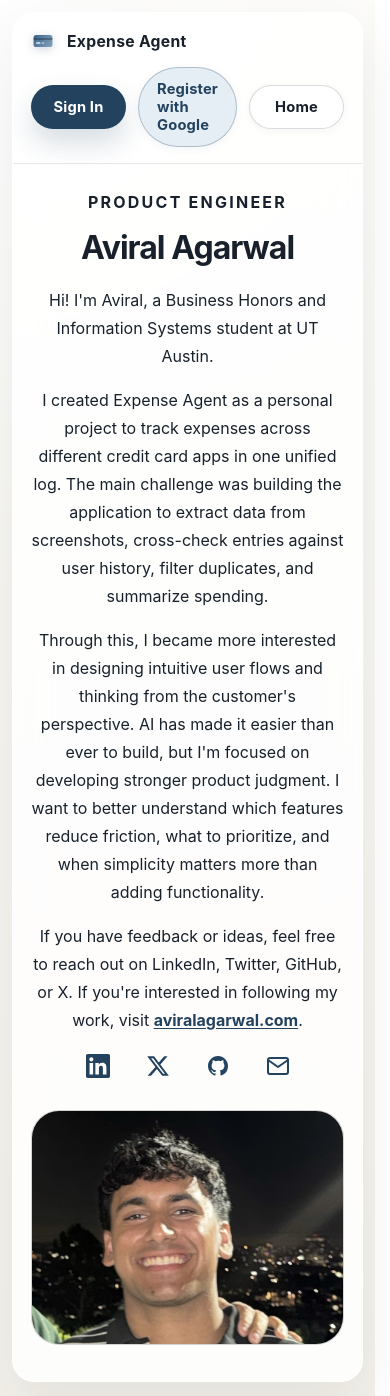
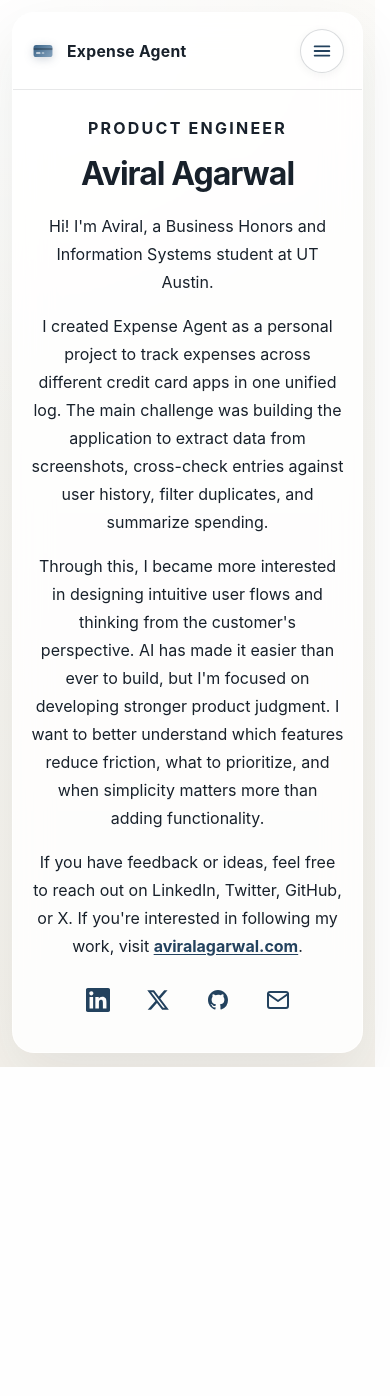
Before and after one commit to aviralagarwal1/expense-agent, a Flask app: page /about in a window 390 px wide. After the commit the page ends 1067 px from the top, so only its background shows below. Run offline with Flask 3, Linux system fonts and the light colour scheme.

Commit message:
Feat (marketing): add mobile hamburger nav and tighten about mobile layout

```diff
--- a/templates/about.html
+++ b/templates/about.html
@@ -114,6 +114,43 @@
       box-shadow: 0 14px 28px rgba(35, 66, 94, 0.18);
     }
     .nav-cta:hover { transform: translateY(-1px); }
+
+    .nav-menu-btn {
+      display: none;
+      align-items: center;
+      justify-content: center;
+      width: 44px;
+      height: 44px;
+      padding: 0;
+      border-radius: 999px;
+      border: 1px solid var(--line-strong);
+      background: #ffffff;
+      color: var(--accent);
+      cursor: pointer;
+      box-shadow: 0 2px 10px rgba(24, 33, 43, 0.05);
+      flex-shrink: 0;
+      transition: border-color 0.16s ease, box-shadow 0.16s ease, background 0.16s ease;
+    }
+    .nav-menu-btn:hover {
+      border-color: rgba(35, 66, 94, 0.28);
+      box-shadow: 0 6px 16px rgba(24, 33, 43, 0.08);
+    }
+    .nav-menu-btn:focus-visible {
+      outline: none;
+      box-shadow: 0 0 0 3px rgba(35, 66, 94, 0.2);
+    }
+    .sr-only {
+      position: absolute;
+      width: 1px;
+      height: 1px;
+      padding: 0;
+      margin: -1px;
+      overflow: hidden;
+      clip: rect(0, 0, 0, 0);
+      white-space: nowrap;
+      border: 0;
+    }
+
     /* White pill — matches landing; on About page this is "Home" back to /. */
     .nav-about {
       display: inline-flex;
@@ -289,22 +326,18 @@
         margin-left: auto;
         margin-right: auto;
       }
+      /* Portrait photo feels cramped here; end the section on the icon row instead. */
       .about-photo-panel {
-        width: 100%;
-        max-width: min(360px, 92vw);
-        flex: none;
-        padding: 0;
-        justify-content: center;
+        display: none;
       }
-      .about-photo {
-        max-height: none;
-        aspect-ratio: 4 / 3;
-        max-width: 100%;
-        margin: 0 auto;
+      /* Last p had 16px mb collapsing with icon row mt — net ~16px before; 24px padding reads as a real paragraph break. */
+      .about-copy p:last-of-type {
+        margin-bottom: 0;
       }
       .about-icon-row {
         display: flex;
-        margin-top: 4px;
+        margin-top: 0;
+        padding-top: 24px;
       }
     }
 
@@ -321,18 +354,38 @@
         border-radius: 24px;
       }
       .nav {
+        flex-wrap: wrap;
+        justify-content: space-between;
+        align-items: center;
+        gap: 14px;
+      }
+      .brand {
+        flex: 1;
+        min-width: 0;
+        order: 1;
+      }
+      .nav-menu-btn {
+        display: inline-flex;
+        order: 2;
+      }
+      .nav-actions {
+        display: none;
+        order: 3;
+        flex-basis: 100%;
+        width: 100%;
         flex-direction: column;
         align-items: stretch;
-        gap: 14px;
+        gap: 10px;
       }
-      .nav-actions {
-        width: 100%;
-        justify-content: stretch;
+      .nav.nav--open .nav-actions {
+        display: flex;
       }
       .nav-link,
       .nav-cta,
       .nav-about {
-        flex: 1;
+        flex: none;
+        width: 100%;
+        text-align: center;
       }
       .about-main {
         padding: 22px 18px 36px;
@@ -364,7 +417,7 @@
 <body>
   <div class="page">
     <div class="frame">
-      <nav class="nav">
+      <nav class="nav" id="siteNav">
         <a class="brand" href="/">
           <svg class="brand-mark" viewBox="0 0 28 28" xmlns="http://www.w3.org/2000/svg" aria-hidden="true">
             <defs>
@@ -380,7 +433,13 @@
           </svg>
           <span>Expense Agent</span>
         </a>
-        <div class="nav-actions">
+        <button type="button" class="nav-menu-btn" id="navMenuBtn" aria-expanded="false" aria-controls="navActionsPanel" aria-label="Open menu">
+          <span class="sr-only">Menu</span>
+          <svg width="22" height="22" viewBox="0 0 24 24" fill="none" xmlns="http://www.w3.org/2000/svg" aria-hidden="true">
+            <path d="M4 7h16M4 12h16M4 17h16" stroke="currentColor" stroke-width="2" stroke-linecap="round"/>
+          </svg>
+        </button>
+        <div class="nav-actions" id="navActionsPanel">
           <a class="nav-cta" href="/auth/google">Sign In</a>
           <a class="nav-link" href="/register">Register with Google</a>
           <a class="nav-about" href="/">Home</a>
@@ -444,5 +503,29 @@
       </main>
     </div>
   </div>
+  <script>
+    (function () {
+      var nav = document.getElementById("siteNav");
+      var btn = document.getElementById("navMenuBtn");
+      var panel = document.getElementById("navActionsPanel");
+      if (!nav || !btn || !panel) return;
+      function setOpen(open) {
+        nav.classList.toggle("nav--open", open);
+        btn.setAttribute("aria-expanded", open ? "true" : "false");
+        btn.setAttribute("aria-label", open ? "Close menu" : "Open menu");
+      }
+      btn.addEventListener("click", function () {
+        setOpen(!nav.classList.contains("nav--open"));
+      });
+      document.addEventListener("keydown", function (e) {
+        if (e.key === "Escape") setOpen(false);
+      });
+      panel.querySelectorAll("a").forEach(function (a) {
+        a.addEventListener("click", function () {
+          setOpen(false);
+        });
+      });
+    })();
+  </script>
 </body>
 </html>
```
Also changed, not shown: templates/landing.html (+102 -6 lines).
